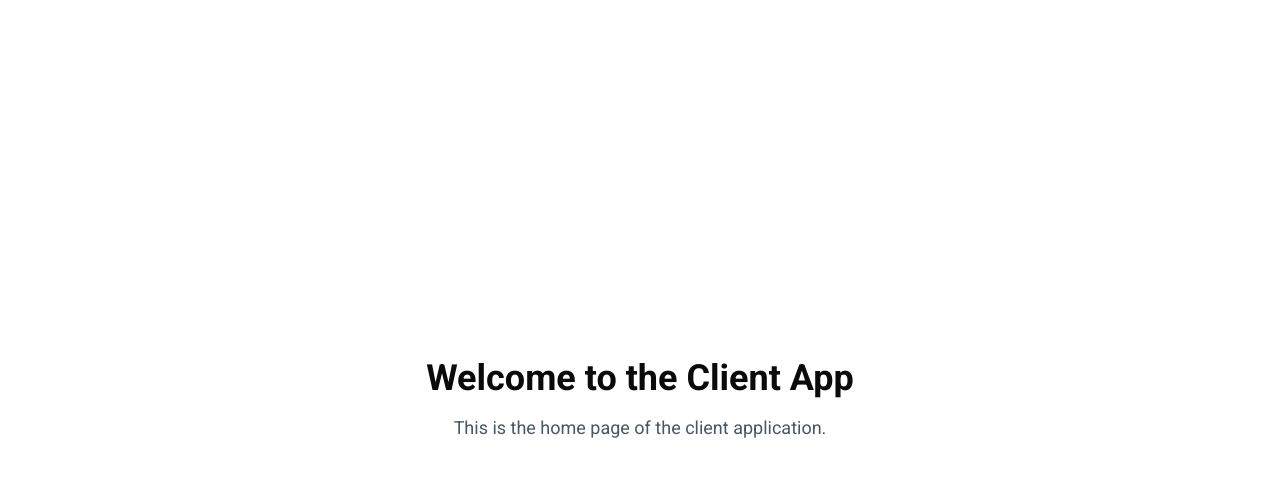
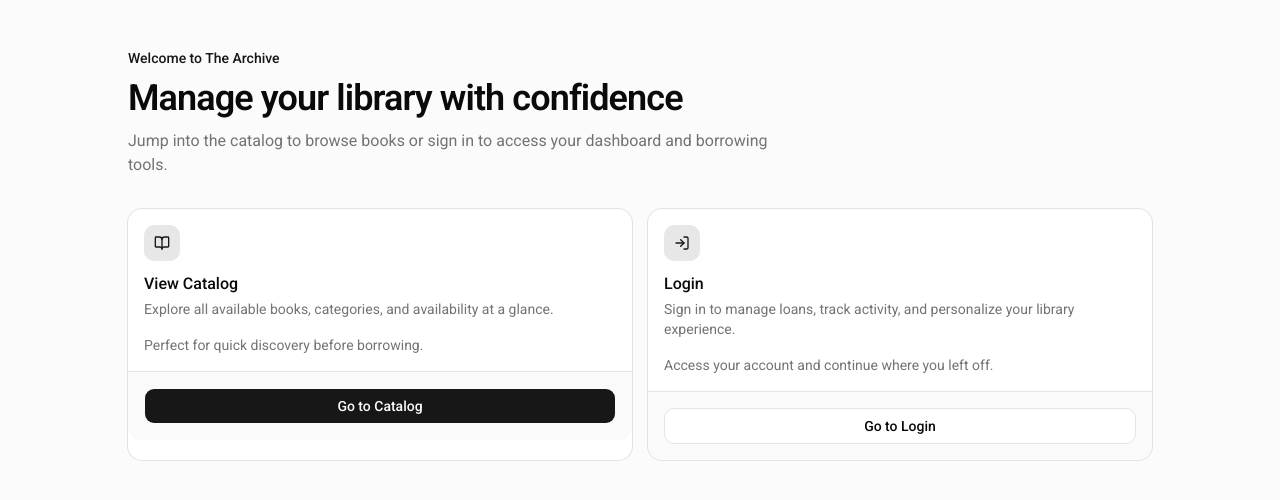
Before and after one commit to pure-sagacity/library-management-system, a Next.js app in the folder apps/client/: page / in a window 1280 px wide. Shown: the top 500 px of the page. Built offline with nearby package versions, Linux system fonts and the light colour scheme.

Commit message:
feat: enhance home page layout and add featured recommendations section

```diff
--- a/apps/client/app/(sidebar)/dashboard/page.tsx
+++ b/apps/client/app/(sidebar)/dashboard/page.tsx
@@ -8,6 +8,9 @@ import { motion } from "framer-motion";
 import { Suspense } from "react";
 import { Skeleton } from "@/components/ui/skeleton";
 import { BookOpen, Clock, RotateCcw, Sparkles } from "lucide-react";
+import { getRandomRecommendation } from "@/constants/recommendations";
+import { useRouter } from "next/navigation";
+import { toast } from "sonner";
 
 const loans = [
   { id: 1, title: "The Ministry for the Future", author: "Kim Stanley Robinson", coverClass: "bg-amber-700", dueDate: "2026-03-24", daysLeft: 2, genre: "Climate Fiction", canRenew: false },
@@ -31,7 +34,7 @@ export default function LibraryDashboard() {
       <div className="max-w-6xl px-6 py-8 mx-auto">
         <div className="mb-8">
           <p className="mb-1 text-xs font-medium tracking-wider uppercase">Good evening</p>
-          <Suspense fallback={<DashboardGreetingSkeleton />}>
+          <Suspense fallback={<DashboardGreeting.Skeleton />}>
             <DashboardGreeting />
           </Suspense>
         </div>
@@ -60,23 +63,9 @@ export default function LibraryDashboard() {
           </div>
 
           <div className="flex flex-col gap-6">
-            <div className="p-5 rounded-xl bg-linear-to-br from-stone-700 to-stone-900">
-              <div className="flex items-center gap-2 mb-3">
-                <Sparkles size={14} className="text-amber-400" />
-                <span className="text-xs font-bold tracking-wider uppercase text-amber-400">Just for You</span>
-              </div>
-              <p className="text-lg italic font-bold leading-tight text-amber-50">"Demon Copperhead"</p>
-              <p className="mt-1 text-xs text-stone-400">Barbara Kingsolver</p>
-              <p className="mt-2 text-xs leading-relaxed text-stone-400">Based on your love of literary fiction and historical narratives. Pulitzer Prize winner.</p>
-              <motion.button
-                whileHover={{ scale: 1.02 }}
-                whileTap={{ scale: 0.98 }}
-                transition={{ duration: 0.15, ease: "easeOut" }}
-                className="w-full px-4 py-2 mt-3 text-xs font-bold rounded-lg bg-amber-400 text-stone-900"
-              >
-                View Book
-              </motion.button>
-            </div>
+            <Suspense fallback={<FeaturedRecommendation.Skeleton />}>
+              <FeaturedRecommendation />
+            </Suspense>
           </div>
         </div>
       </div>
@@ -114,6 +103,14 @@ function DashboardGreeting() {
     </h1>
   );
 }
+
+function DashboardGreetingSkeleton() {
+  return (
+    <Skeleton className="w-64 h-10" />
+  );
+}
+
+DashboardGreeting.Skeleton = DashboardGreetingSkeleton;
 
 function BooksReadStat() {
   const { data: sessionState } = useDashboardSession();
@@ -372,8 +369,68 @@ function CurrentLoansSkeleton() {
 
 CurrentLoans.Skeleton = CurrentLoansSkeleton;
 
-function DashboardGreetingSkeleton() {
+function FeaturedRecommendation() {
+  const router = useRouter();
+
+  const { data } = useSuspenseQuery({
+    queryKey: ["featuredRecommendation"],
+    queryFn: async () => {
+      const response = await api.books.featured.get();
+
+      if (response.error) {
+        console.error("Failed to fetch featured recommendation", response.error);
+        return null;
+      }
+
+      if (response.data) {
+        return response.data;
+      }
+
+      if (response.data && !response.data) {
+        console.error("API error fetching featured recommendation", response.error);
+      }
+    },
+  });
+
+  const book = data;
+
   return (
-    <Skeleton className="w-64 h-10" />
+    <div className="p-5 rounded-xl bg-linear-to-br from-stone-700 to-stone-900" >
+      <div className="flex items-center gap-2 mb-3">
+        <Sparkles size={14} className="text-amber-400" />
+        <span className="text-xs font-bold tracking-wider uppercase text-amber-400">Just for You</span>
+      </div>
+      <p className="text-lg italic font-bold leading-tight text-amber-50">{book?.title ?? "Unknown Title"}</p>
+      <p className="mt-2 text-xs leading-relaxed text-stone-400">{getRandomRecommendation()}</p>
+      <motion.button
+        whileHover={{ scale: 1.02 }}
+        whileTap={{ scale: 0.98 }}
+        transition={{ duration: 0.15, ease: "easeOut" }}
+        onClick={() => {
+          if (book?.id) {
+            router.push(`/book/${book.id}`);
+          } else {
+            toast.error("Book details page not implemented yet.");
+          }
+        }}
+        className="w-full px-4 py-2 mt-3 text-xs font-bold rounded-lg bg-amber-400 text-stone-900"
+      >
+        View Book
+      </motion.button>
+    </div>
   );
 }
+
+function FeaturedRecommendationSkeleton() {
+  return (
+    <div className="p-5 rounded-xl bg-linear-to-br from-stone-700 to-stone-900" >
+      <Skeleton className="w-32 h-4 mb-3" />
+      <Skeleton className="w-full h-6 mb-1" />
+      <Skeleton className="w-24 h-3 mb-2" />
+      <Skeleton className="w-full h-3 mb-4" />
+      <Skeleton className="w-full h-8" />
+    </div >
+  );
+}
+
+FeaturedRecommendation.Skeleton = FeaturedRecommendationSkeleton;
--- a/apps/client/app/page.tsx
+++ b/apps/client/app/page.tsx
@@ -1,13 +1,82 @@
+"use client";
+
+import Link from "next/link";
+import { BookOpen, LogIn } from "lucide-react";
+import { Button } from "@/components/ui/button";
+import {
+  Card,
+  CardContent,
+  CardDescription,
+  CardFooter,
+  CardHeader,
+  CardTitle,
+} from "@/components/ui/card";
 import SplashScreen from "@/components/splash-screen";
 
 export default function Home() {
   return (
-    <main>
+    <main className="px-6 py-12 min-h-svh bg-muted/40 md:px-10">
       <SplashScreen />
-      <div className="flex flex-col items-center justify-center h-screen">
-        <h1 className="text-4xl font-bold mb-4">Welcome to the Client App</h1>
-        <p className="text-lg text-gray-600">This is the home page of the client application.</p>
+      <div className="flex flex-col w-full max-w-5xl gap-8 mx-auto">
+        <header className="space-y-2">
+          <p className="text-sm font-medium text-primary">Welcome to The Archive</p>
+          <h1 className="text-3xl font-semibold leading-tight tracking-tight font-heading md:text-4xl">
+            Manage your library with confidence
+          </h1>
+          <p className="max-w-2xl text-sm text-muted-foreground md:text-base">
+            Jump into the catalog to browse books or sign in to access your
+            dashboard and borrowing tools.
+          </p>
+        </header>
+
+        <section className="grid gap-4 md:grid-cols-2">
+          <Card>
+            <CardHeader>
+              <div className="flex items-center justify-center mb-2 rounded-lg size-9 bg-primary/10 text-primary">
+                <BookOpen className="size-4" />
+              </div>
+              <CardTitle>View Catalog</CardTitle>
+              <CardDescription>
+                Explore all available books, categories, and availability at a
+                glance.
+              </CardDescription>
+            </CardHeader>
+            <CardContent>
+              <p className="text-sm text-muted-foreground">
+                Perfect for quick discovery before borrowing.
+              </p>
+            </CardContent>
+            <CardFooter>
+              <Button asChild className="w-full" size="lg">
+                <Link href="/catalog">Go to Catalog</Link>
+              </Button>
+            </CardFooter>
+          </Card>
+
+          <Card>
+            <CardHeader>
+              <div className="flex items-center justify-center mb-2 rounded-lg size-9 bg-primary/10 text-primary">
+                <LogIn className="size-4" />
+              </div>
+              <CardTitle>Login</CardTitle>
+              <CardDescription>
+                Sign in to manage loans, track activity, and personalize your
+                library experience.
+              </CardDescription>
+            </CardHeader>
+            <CardContent>
+              <p className="text-sm text-muted-foreground">
+                Access your account and continue where you left off.
+              </p>
+            </CardContent>
+            <CardFooter>
+              <Button asChild className="w-full" variant="outline" size="lg">
+                <Link href="/login">Go to Login</Link>
+              </Button>
+            </CardFooter>
+          </Card>
+        </section>
       </div>
     </main>
-  )
+  );
 }
--- /dev/null
+++ b/apps/client/constants/recommendations.ts
@@ -0,0 +1,20 @@
+const recommendations = [
+    "Based on your love of literary fiction and historical narratives.",
+    "Pulitzer Prize winner.",
+    "A compelling exploration of human nature and society.",
+    "Richly developed characters and intricate storytelling.",
+    "A thought-provoking narrative that challenges conventions.",
+    "A masterful blend of history and fiction that captivates readers.",
+    "An unforgettable journey through the complexities of life and love.",
+    "A literary masterpiece that resonates with readers of all backgrounds.",
+    "A profound and moving story that leaves a lasting impact on readers.",
+    "A beautifully written novel that explores themes of identity, family, and resilience.",
+    "A captivating and emotionally charged narrative that delves into the human experience.",
+];
+
+function getRandomRecommendation() {
+    const randomIndex = Math.floor(Math.random() * recommendations.length);
+    return recommendations[randomIndex];
+}
+
+export { recommendations, getRandomRecommendation };
```
